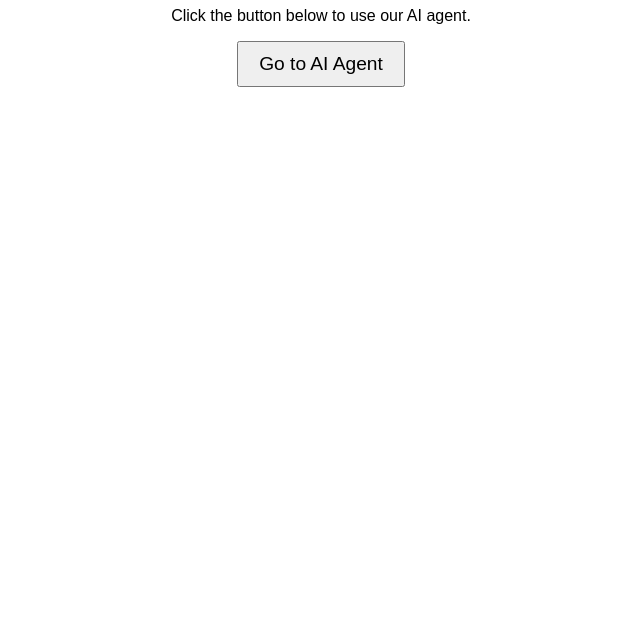
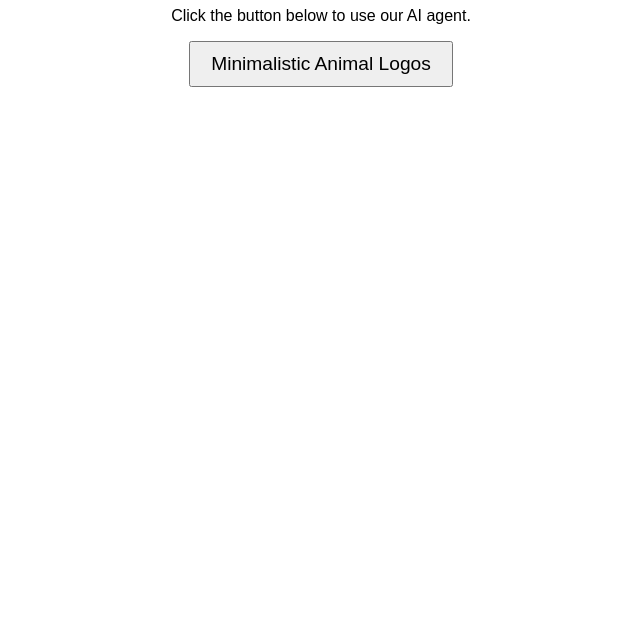
Before and after one commit to Domnik222/ai-image-generator, a website: page src/public/index.html in a window 1280 px wide. Shown: the part 181-800 px from the top of the page, without its empty margins (319-959 px from the left). Drawn offline with Linux system fonts and the light colour scheme.

Commit message:
Update index.html

```diff
--- a/src/public/index.html
+++ b/src/public/index.html
@@ -20,7 +20,7 @@
   <h1>Welcome to AI Image Generator</h1>
   <p>Click the button below to use our AI agent.</p>
   <button onclick="window.location.href='/agent1.html'">
-    Go to AI Agent
+    Minimalistic Animal Logos
   </button>
 </body>
 </html>
```
